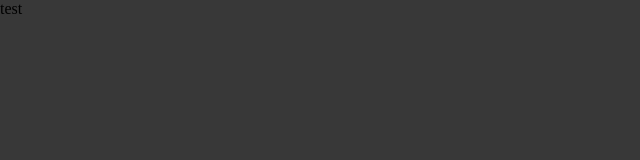
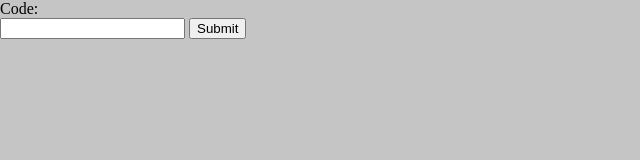
Before and after one commit to jakber/tvhack, a browser extension: page public/remote.html in a window 1280 px wide. Shown: the whole page, without its empty margins (0-640 px from the left). Drawn offline with nearby package versions, Linux system fonts and the light colour scheme.

Commit message:
remote page start

```diff
--- a/public/remote.html
+++ b/public/remote.html
@@ -1,10 +1,13 @@
 <html>
 <head>
     <link rel="stylesheet" type="text/css" href="/style.css">
-    <script src="/js/socket.io.min.js" type="text/javascript"></script>
+    <script src="/socket.io.min.js" type="text/javascript"></script>
 </head>
 <div>
-    test
+    <form>
+        <div>Code:</div><input type="number" name="code">
+        <input type="submit" value="Submit" formmethod="POST">
+    </form>
 </div>
 </body>
 </html>
--- a/public/style.css
+++ b/public/style.css
@@ -2,6 +2,6 @@ body {
     border-width: 0px;
     padding: 0px;
     margin: 0px;
-    background-color: #383838;
+    background-color: #c5c5c5;
 
 }
```
